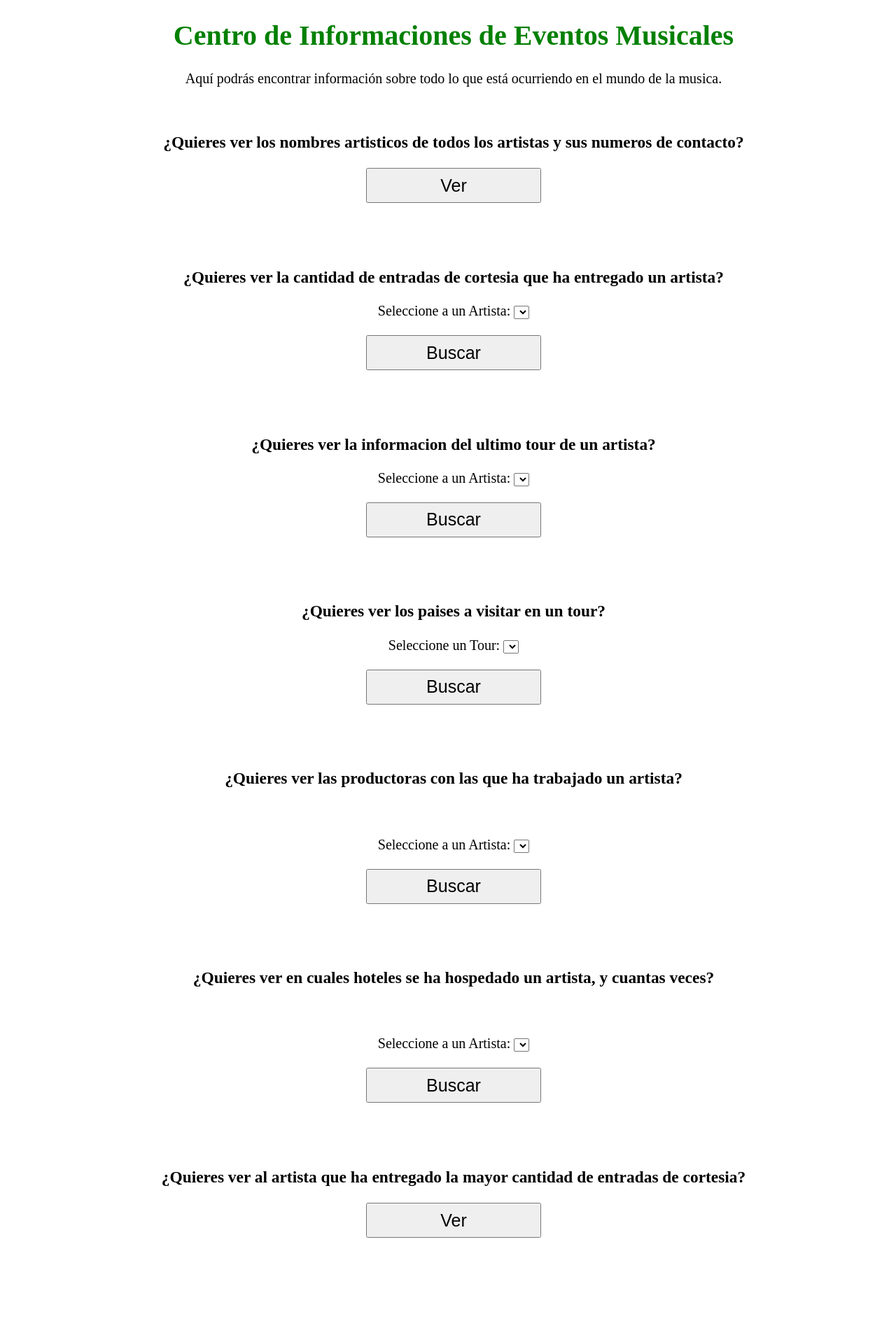
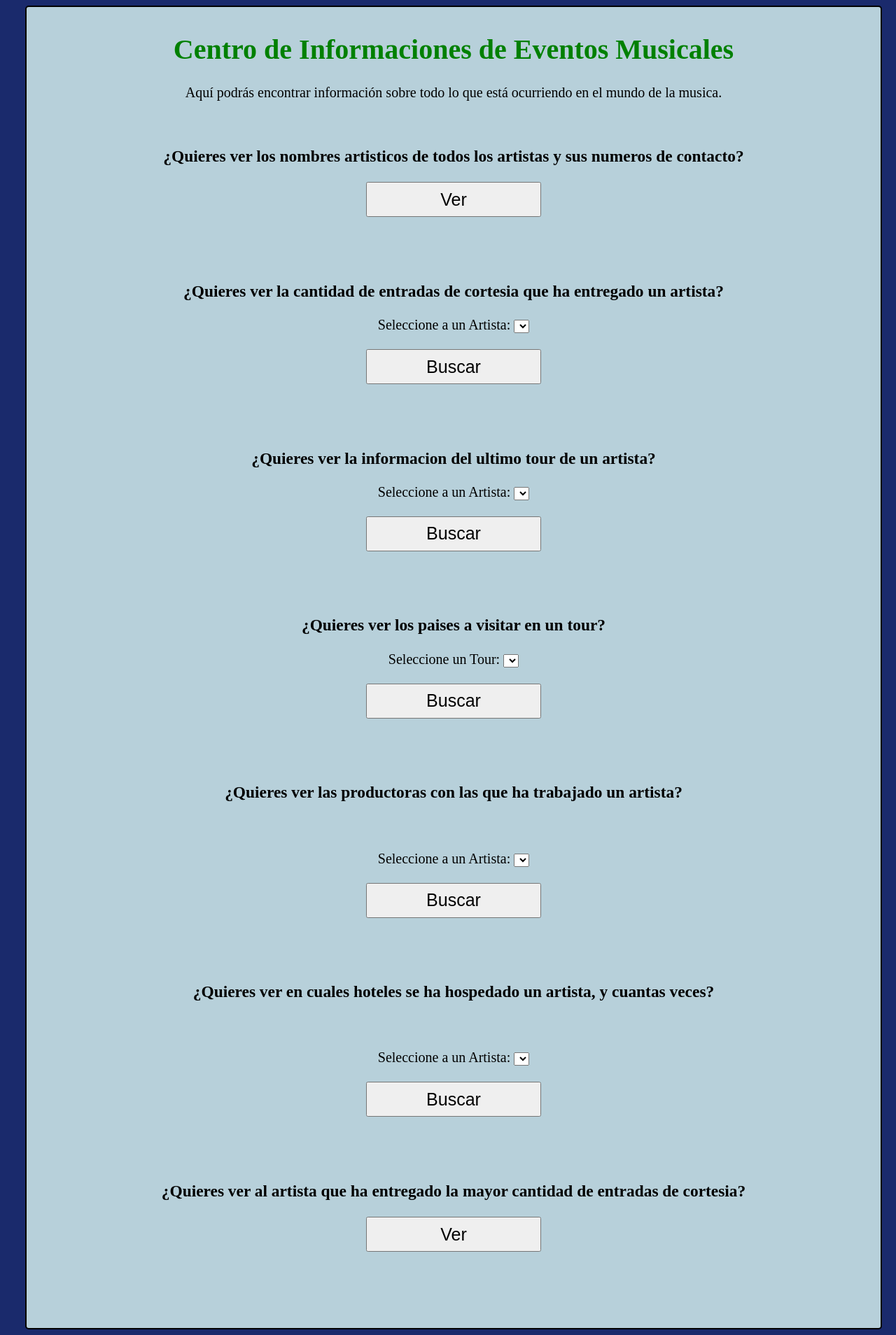
Before and after one commit to Borjampm/Proyecto_BDD, a PHP site: page / in a window 1280 px wide. Shown: the whole page at 70% size. Before the commit the page ends 1769 px from the top, so only its background shows below. Run offline with PHP 8.4, Linux system fonts and the light colour scheme; data that the repository does not hold is empty; some libraries are stand-ins or nearby versions.

Commit message:
funciona?

```diff
--- a/index.php
+++ b/index.php
@@ -1,5 +1,6 @@
 <?php include('templates/header.html');   ?>
 
+<div class = page_wrapper>
 <body>
   <h1 align="center"> Centro de Informaciones de Eventos Musicales </h1>
   <p style="text-align:center;">Aquí podrás encontrar información sobre todo lo que está ocurriendo en el mundo de la musica.</p>
@@ -159,4 +160,5 @@
   <br>
 
 </body>
+</div>
 </html>
--- a/styles/mystyles.css
+++ b/styles/mystyles.css
@@ -61,3 +61,57 @@ tr:hover {
 tr:nth-child(even) {
     background-color: #f2f2f2;
 }
+
+html {
+    background-color: rgb(26, 42, 108);
+ }
+ body {
+    background-color: rgb(26, 42, 108);
+ }
+
+.page_wrapper {
+    background-color: rgb(183, 208, 218);
+    margin-right: auto; /* 1 */
+    margin-left:  auto; /* 1 */
+
+    max-width: 1200px; /* 2 */
+    height: auto;
+
+    padding-top: 10px;
+    padding-right: 10px; /* 3 */
+    padding-left:  10px; /* 3 */
+    padding-bottom: 40px;
+
+    border: 2px;
+    border-color: black;
+    border-style: solid;
+    border-radius: 5px;
+    z-index: -3;
+  }
+
+
+
+  .content_wrapper {
+    margin-right: auto; /* 1 */
+    margin-left:  auto; /* 1 */
+
+    max-width: 500px;
+    line-height: auto;
+    height: auto;
+
+    padding-top: 20px;
+    padding-right: 10px; /* 3 */
+    padding-left:  10px; /* 3 */
+    padding-bottom: 20px;
+
+
+    background-color: white;
+    border: 1px;
+    border-color: black;
+    border-style: solid;
+    border-radius: 10px;
+    text-align: center;
+
+    font-size: medium;
+    z-index: -2;
+  }
```
